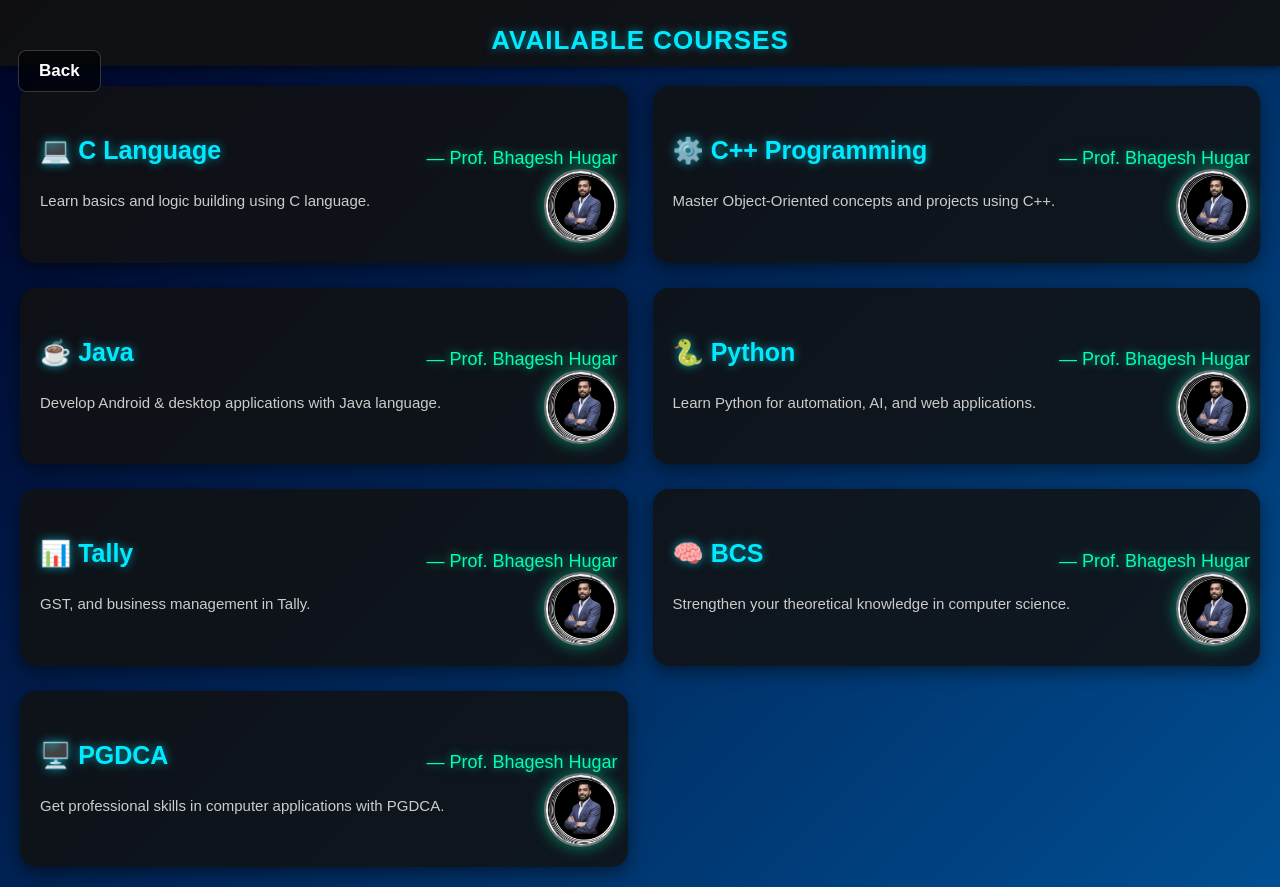
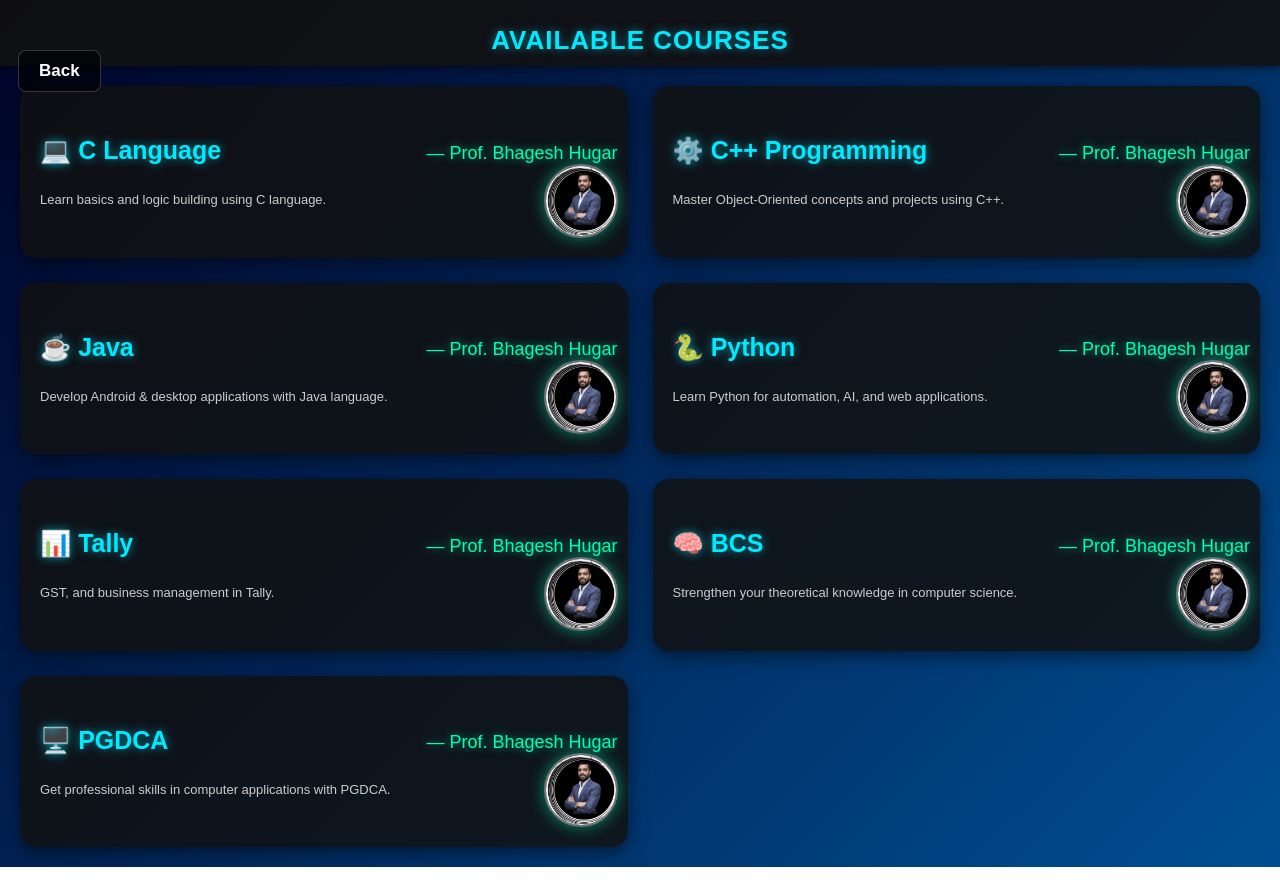
Before and after one commit to suriisuraj8-ship-it/teacher-hub, a website: page course.html in a window 1280 px wide. Drawn offline with Linux system fonts and the light colour scheme.

Commit message:
Reduced course info text size for better balance

```diff
--- a/course.html
+++ b/course.html
@@ -83,11 +83,12 @@ body {
 }
 
 .course p {
-  color:#ccc;
-  margin-top:10px;
-  line-height:1.5;
-  font-size:15px;
+  color: #ccc;
+  margin-top: 10px;
+  line-height: 1.5;
+  font-size: 13px; /* reduced from 15px */
 }
+
 .teacher {
   position: absolute;
   right: 0; /* fully to the right edge */
```
